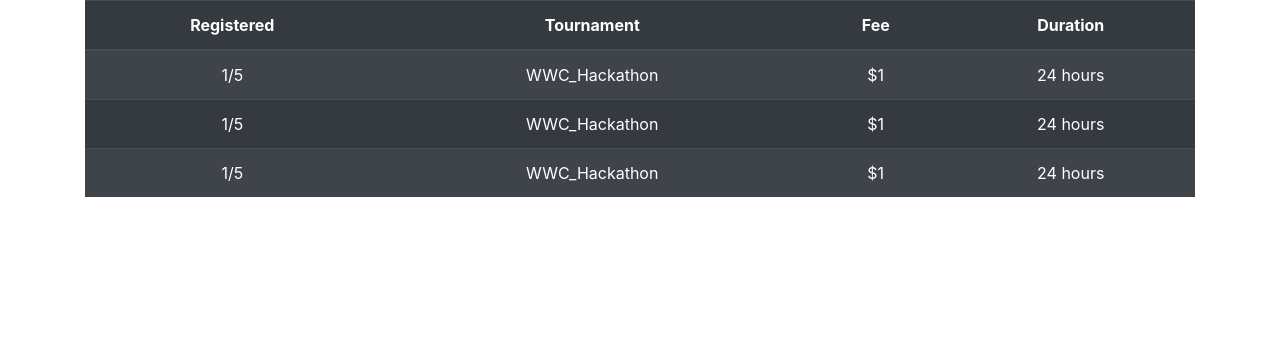
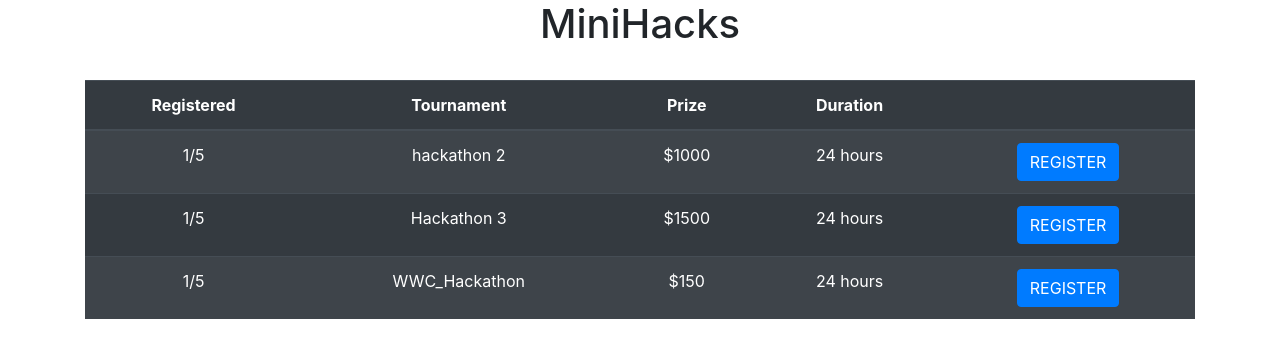
Before and after one commit to cnebs/hackMini, a React (Create React App) app: page /Lobby in a window 1280 px wide. Shown: the top 358 px of the page. Built offline with nearby package versions, Linux system fonts and the light colour scheme.

Commit message:
Updated some views, made app stateful

```diff
--- a/src/App.js
+++ b/src/App.js
@@ -8,9 +8,19 @@ import Dashboard from './components/Dashboard';
 // import SubmissionPortal from './components/SubmissionPortal';
 // import PrizePayout from './components/PrizePayout';
 
-function App() {
+class App extends React.Component {
+  constructor(props) {
+    super()
+    this.state = {
+
+    }
+  }
+
+  render() {
     return (
       <div className="App">
+        <h1>MiniHacks</h1>
+        <br></br>
         <BrowserRouter>
           <Route exact path="/" component={UserLogin}/>
           <Route path="/Lobby" component={Lobby}/>
@@ -22,5 +32,6 @@ function App() {
       </div>
     );
   }
+}
 
 export default App;
--- a/src/components/Lobby.jsx
+++ b/src/components/Lobby.jsx
@@ -1,6 +1,7 @@
 import React from 'react';
 import Container from 'react-bootstrap/Container'
 import Table from 'react-bootstrap/Table'
+import Button from 'react-bootstrap/Button'
 
 const Lobby = props => {
 
@@ -13,28 +14,32 @@ const Lobby = props => {
           <tr>
             <th>Registered</th>
             <th>Tournament</th>
-            <th>Fee</th>
+            <th>Prize</th>
             <th>Duration</th>
+            <th></th>
           </tr>
         </thead>
         <tbody>
           <tr>
             <td>1/5</td>
-            <td>WWC_Hackathon</td>
-            <td>$1</td>
+            <td>hackathon 2</td>
+            <td>$1000</td>
             <td>24 hours</td>
+            <td><Button>REGISTER</Button></td>
           </tr>
           <tr>
-          <td>1/5</td>
-            <td>WWC_Hackathon</td>
-            <td>$1</td>
+            <td>1/5</td>
+            <td>Hackathon 3</td>
+            <td>$1500</td>
             <td>24 hours</td>
+            <td><Button>REGISTER</Button></td>
           </tr>
           <tr>
-          <td>1/5</td>
+            <td>1/5</td>
             <td>WWC_Hackathon</td>
-            <td>$1</td>
+            <td>$150</td>
             <td>24 hours</td>
+            <td><Button>REGISTER</Button></td>
           </tr>
         </tbody>
       </Table>
--- a/src/components/UserLogin.jsx
+++ b/src/components/UserLogin.jsx
@@ -1,11 +1,12 @@
 import React from 'react';
 import Form from 'react-bootstrap/Form';
 import Button from 'react-bootstrap/Button';
+import Container from 'react-bootstrap/Container';
 
 
 const UserLogin = () => {
   return (
-    <>
+    <Container>
       <Form>
       <Form.Group controlId="formBasicEmail">
       <Form.Label>Email address</Form.Label>
@@ -26,7 +27,7 @@ const UserLogin = () => {
       Submit
       </Button>
       </Form>
-    </>
+    </Container>
   );
 };
 
```
Also changed, not shown: src/components/TournamentInfo.jsx (added, +9 -0 lines), src/data/tournaments.js (added, +20 -0 lines). Lines whose indentation alone changed are shown as unchanged.
